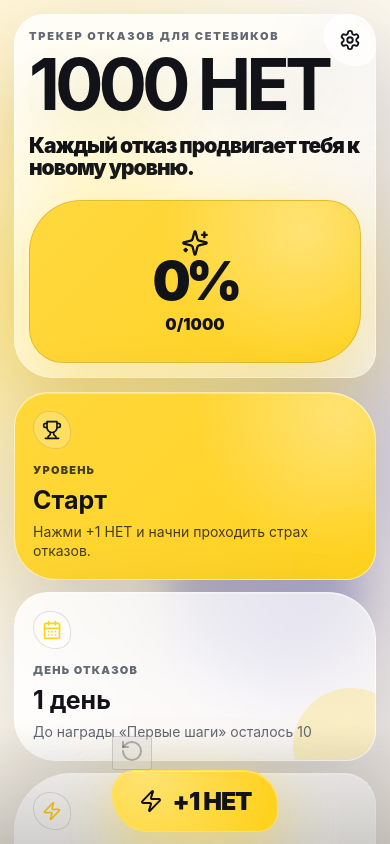
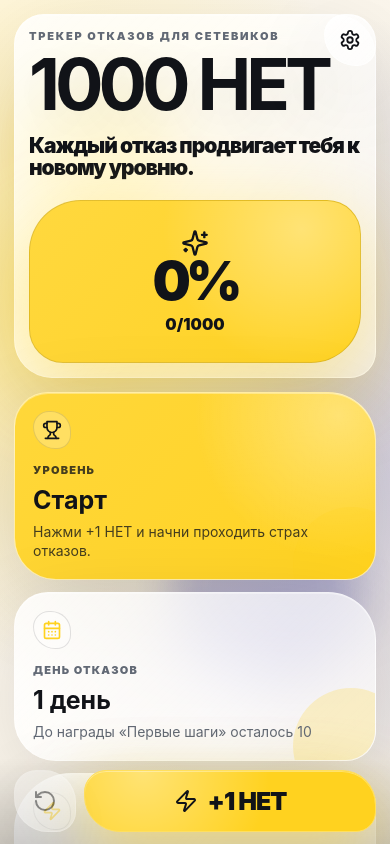
Before and after one commit to Iliavsevolodov/1000net, a React (Vite) app: page / in a window 390 px wide. Shown: the top 844 px of the page. Built offline with nearby package versions, Linux system fonts and the light colour scheme.

Commit message:
Style reset in settings and sticky undo icon

```diff
--- a/src/styles.css
+++ b/src/styles.css
@@ -116,8 +116,7 @@ button {
 .grid-section,
 .levels,
 .saved-quotes,
-.footer,
-.actions {
+.footer {
   position: relative;
   z-index: 1;
   width: min(1180px, 100%);
@@ -239,6 +238,42 @@ button {
 
 .settings-group--row .settings-label {
   margin-bottom: 0;
+}
+
+.settings-danger {
+  border-color: color-mix(in srgb, #ef4444, transparent 58%);
+  background:
+    radial-gradient(circle at 100% 0%, rgba(239, 68, 68, 0.16), transparent 10rem),
+    var(--surface-soft);
+}
+
+.settings-danger .settings-label {
+  color: #ef4444;
+}
+
+.danger-settings-button {
+  display: inline-flex;
+  width: 100%;
+  min-height: 50px;
+  align-items: center;
+  justify-content: center;
+  gap: 8px;
+  border: 1px solid color-mix(in srgb, #ef4444, transparent 48%);
+  border-radius: 18px 26px 16px 28px;
+  cursor: pointer;
+  background: color-mix(in srgb, #ef4444, transparent 86%);
+  color: #ef4444;
+  font-weight: 1000;
+  transition:
+    transform 180ms ease,
+    background 180ms ease,
+    border-radius 220ms ease;
+}
+
+.danger-settings-button:hover {
+  transform: translateY(-1px);
+  border-radius: 28px 16px 26px 18px;
+  background: color-mix(in srgb, #ef4444, transparent 78%);
 }
 
 .color-grid {
@@ -504,45 +539,6 @@ h2 {
   font-size: clamp(20px, 2.2vw, 34px);
   line-height: 1.05;
   letter-spacing: -0.045em;
-}
-
-.actions {
-  display: flex;
-  justify-content: flex-end;
-  margin-bottom: 14px;
-  gap: 10px;
-}
-
-.ghost-button {
-  display: inline-flex;
-  min-height: 52px;
-  align-items: center;
-  justify-content: center;
-  gap: 9px;
-  padding: 0 18px;
-  border: 1px solid var(--glass-line);
-  border-radius: 18px 28px 16px 30px;
-  cursor: pointer;
-  background: linear-gradient(135deg, var(--surface-strong), var(--surface));
-  color: var(--text);
-  font-weight: 1000;
-  backdrop-filter: blur(20px);
-  transition:
-    transform 180ms ease,
-    opacity 180ms ease,
-    background 180ms ease,
-    box-shadow 180ms ease,
-    border-radius 220ms ease;
-}
-
-.ghost-button:hover {
-  transform: translateY(-2px);
-  border-radius: 30px 16px 28px 18px;
-}
-
-.ghost-button:disabled {
-  cursor: not-allowed;
-  opacity: 0.45;
 }
 
 .grid-section,
@@ -827,10 +823,52 @@ h2 {
   pointer-events: none;
 }
 
+.sticky-add__inner {
+  display: flex;
+  width: min(620px, 100%);
+  align-items: center;
+  gap: 10px;
+  pointer-events: auto;
+}
+
+.sticky-add__undo {
+  display: grid;
+  width: 66px;
+  height: 66px;
+  flex: 0 0 66px;
+  place-items: center;
+  border: 1px solid var(--glass-line);
+  border-radius: 24px 34px 22px 36px;
+  cursor: pointer;
+  background: linear-gradient(135deg, var(--surface-strong), var(--surface));
+  color: var(--text);
+  box-shadow:
+    0 18px 50px rgba(0, 0, 0, 0.12),
+    inset 0 1px 0 rgba(255, 255, 255, 0.34);
+  backdrop-filter: blur(20px);
+  -webkit-backdrop-filter: blur(20px);
+  transition:
+    transform 180ms ease,
+    opacity 180ms ease,
+    border-radius 260ms ease,
+    background 180ms ease;
+}
+
+.sticky-add__undo:hover {
+  transform: translateY(-2px) scale(1.01);
+  border-radius: 36px 22px 34px 24px;
+  background: color-mix(in srgb, var(--accent), transparent 82%);
+}
+
+.sticky-add__undo:disabled {
+  cursor: not-allowed;
+  opacity: 0.45;
+}
+
 .sticky-add__button {
   display: inline-flex;
-  width: min(520px, 100%);
   min-height: 66px;
+  flex: 1;
   align-items: center;
   justify-content: center;
   gap: 10px;
@@ -844,7 +882,6 @@ h2 {
   font-size: 25px;
   font-weight: 1000;
   letter-spacing: -0.04em;
-  pointer-events: auto;
   box-shadow:
     0 18px 60px color-mix(in srgb, var(--accent), transparent 48%),
     inset 0 1px 0 rgba(255, 255, 255, 0.34);
@@ -1111,11 +1148,6 @@ h2 {
   .saved-list {
     grid-template-columns: repeat(2, minmax(0, 1fr));
   }
-
-  .actions {
-    justify-content: stretch;
-    flex-direction: column;
-  }
 }
 
 @media (max-width: 640px) {
@@ -1187,6 +1219,17 @@ h2 {
     padding: 12px 14px max(12px, env(safe-area-inset-bottom));
   }
 
+  .sticky-add__inner {
+    gap: 8px;
+  }
+
+  .sticky-add__undo {
+    width: 62px;
+    height: 62px;
+    flex-basis: 62px;
+    border-radius: 22px 32px 20px 34px;
+  }
+
   .sticky-add__button {
     min-height: 62px;
     border-radius: 22px 34px 20px 36px;
```
